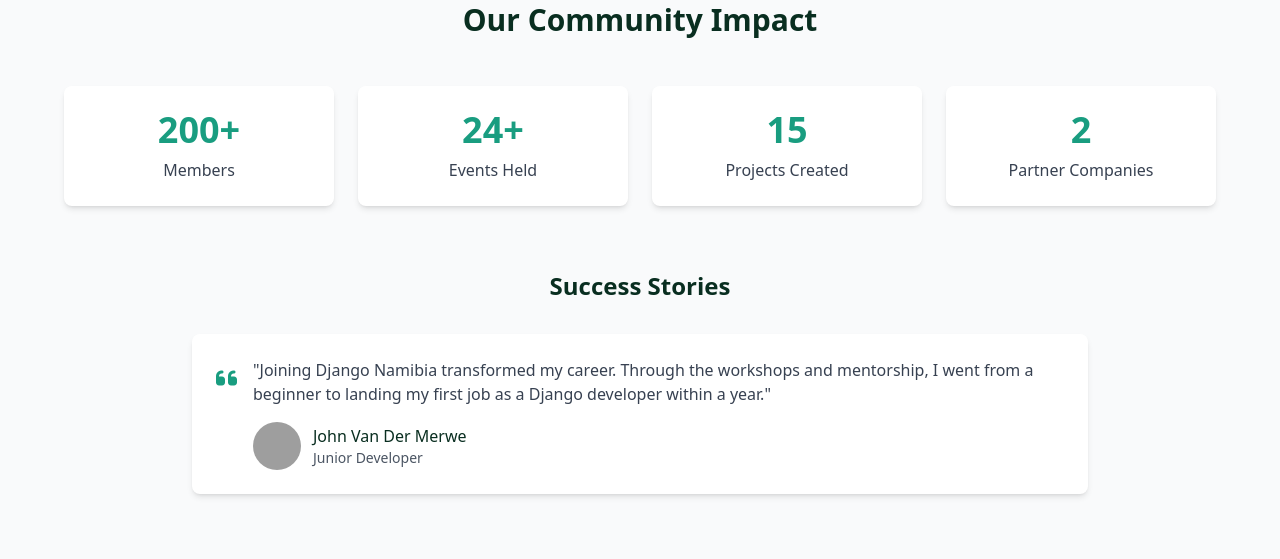
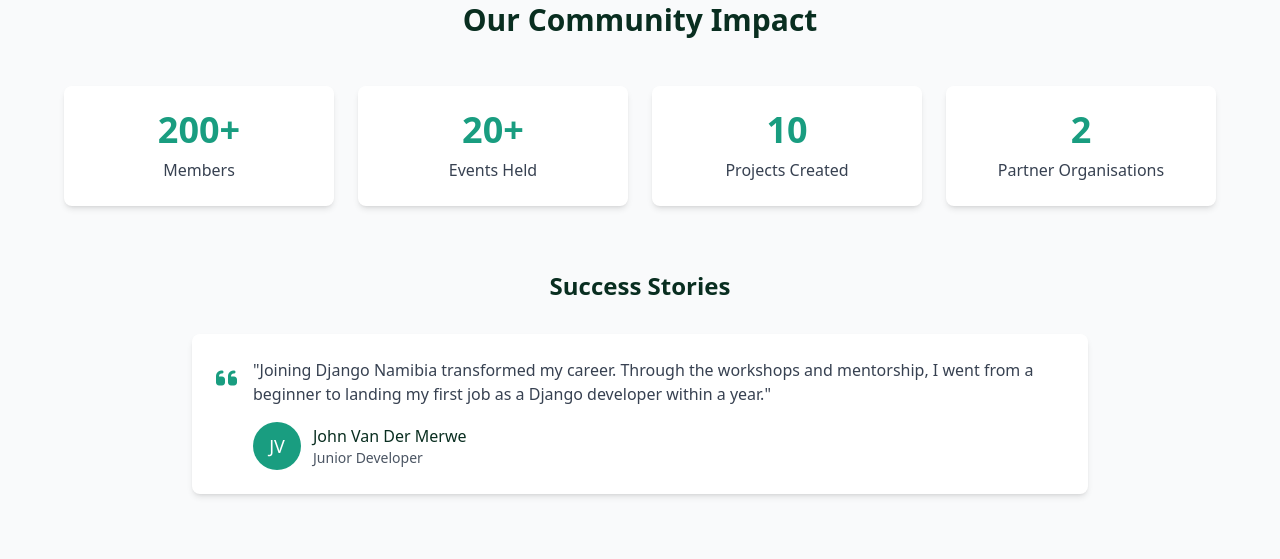
Before and after one commit to Ngazetungue/django-namibia, a Django app: page /about/ in a window 1280 px wide. Shown: the part 3082-3641 px from the top of the page. Run offline with Django 5.2, Linux system fonts and the light colour scheme; some libraries are stand-ins or nearby versions; grey boxes are pictures that could not be loaded.

Commit message:
replace image ad fix typo

```diff
--- a/website/templates/website/about.html
+++ b/website/templates/website/about.html
@@ -179,8 +179,7 @@
 <!-- Community Impact Section -->
 <section class="py-20 bg-gray-50">
     <div class="container mx-auto px-4">
-            <h2 class="text-3xl font-bold text-center text-django-green mb-12" data-aos="fade-up">Our Community Impact
-            </h2>
+        <h2 class="text-3xl font-bold text-center text-django-green mb-12" data-aos="fade-up">Our Community Impact</h2>
 
         <div class="grid md:grid-cols-4 gap-6 max-w-6xl mx-auto text-center">
             <div class="bg-white p-6 rounded-lg shadow-md" data-aos="fade-up" data-aos-delay="100">
@@ -188,22 +187,21 @@
                 <div class="text-gray-700">Members</div>
             </div>
             <div class="bg-white p-6 rounded-lg shadow-md" data-aos="fade-up" data-aos-delay="200">
-                    <div class="text-4xl font-bold text-django-teal mb-2">24+</div>
+                <div class="text-4xl font-bold text-django-teal mb-2">20+</div>
                 <div class="text-gray-700">Events Held</div>
             </div>
             <div class="bg-white p-6 rounded-lg shadow-md" data-aos="fade-up" data-aos-delay="300">
-                    <div class="text-4xl font-bold text-django-teal mb-2">15</div>
+                <div class="text-4xl font-bold text-django-teal mb-2">10</div>
                 <div class="text-gray-700">Projects Created</div>
             </div>
             <div class="bg-white p-6 rounded-lg shadow-md" data-aos="fade-up" data-aos-delay="400">
                 <div class="text-4xl font-bold text-django-teal mb-2">2</div>
-                    <div class="text-gray-700">Partner Companies</div>
+                <div class="text-gray-700">Partner Organisations</div>
             </div>
         </div>
 
         <div class="mt-16 max-w-4xl mx-auto">
-                <h3 class="text-2xl font-semibold text-center text-django-green mb-8" data-aos="fade-up">Success Stories
-                </h3>
+            <h3 class="text-2xl font-semibold text-center text-django-green mb-8" data-aos="fade-up">Success Stories</h3>
 
             <div class="bg-white p-6 rounded-lg shadow-md" data-aos="fade-up">
                 <div class="flex items-start">
@@ -216,9 +214,8 @@
                             I went from a beginner to landing my first job as a Django developer within a year."
                         </p>
                         <div class="flex items-center">
-                                <div class="w-12 h-12 rounded-full overflow-hidden mr-3">
-                                    <img src="https://randomuser.me/api/portraits/men/75.jpg" alt="Member"
-                                        class="w-full h-full object-cover">
+                            <div class="w-12 h-12 rounded-full bg-django-teal text-white flex items-center justify-center mr-3">
+                                <span class="font-medium text-lg">JV</span>
                             </div>
                             <div>
                                 <div class="font-medium text-django-green">John Van Der Merwe</div>
```
Lines whose indentation alone changed are shown as unchanged.
